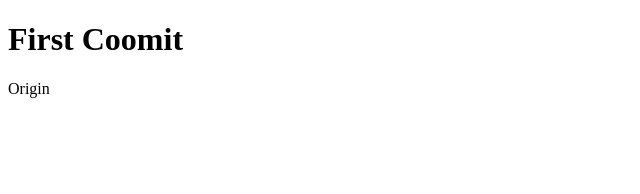
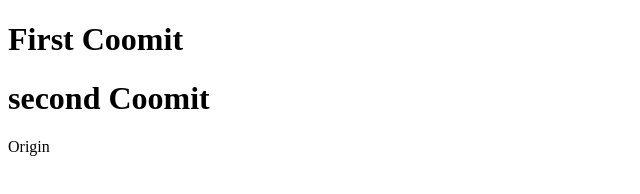
Before and after one commit to Chandan-cks/test-1, a plain HTML site: page index.html in a window 1280 px wide. Shown: the whole page, without its empty margins (0-640 px from the left). Drawn offline with Linux system fonts and the light colour scheme.

Commit message:
Update index.html

```diff
--- a/index.html
+++ b/index.html
@@ -3,6 +3,7 @@
 <body>
 
 <h1>First Coomit</h1>
+  <h1>second Coomit</h1>
 <p>Origin
 </p>
 
```
